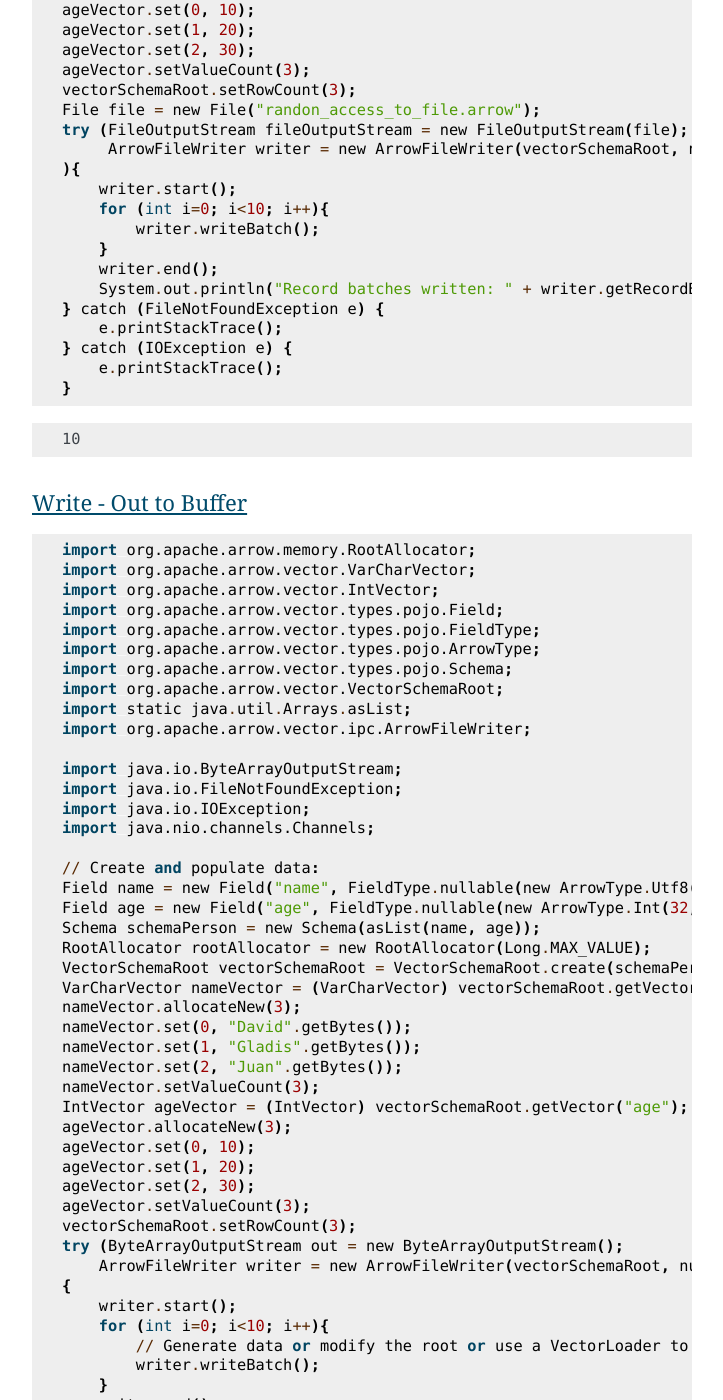
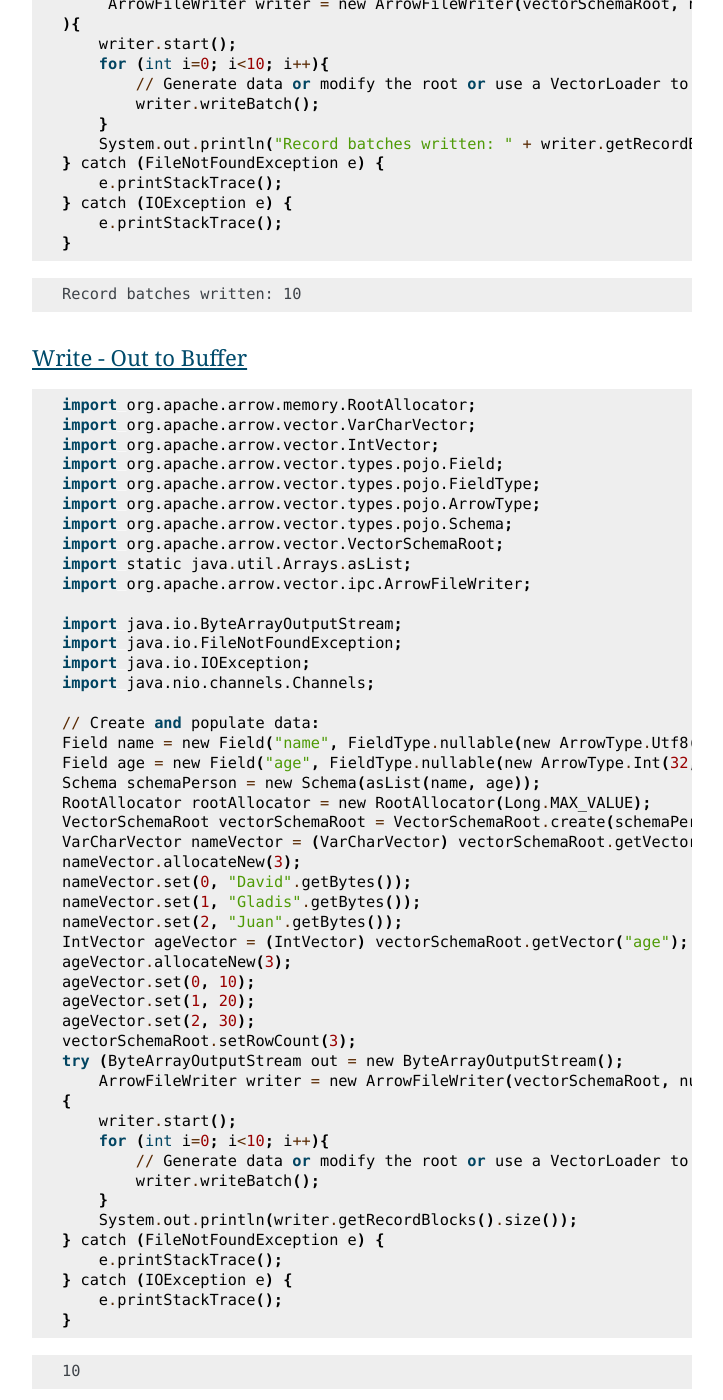
Before and after one commit to apache/arrow-cookbook, a Sphinx documentation site: the page built from java/source/io.rst, in a window 1280 px wide and 1400 px high, scrolled down 1671 px. Shown: the whole window, without its empty margins (388-1111 px from the left). Built offline with Sphinx 7.4.7, drawn with Linux system fonts in a browser that asks for light colours; some of the changed text lies outside the part shown.

Commit message:
Solving pr comments

```diff
--- a/java/source/io.rst
+++ b/java/source/io.rst
@@ -4,18 +4,16 @@
 Reading and writing data
 ========================
 
-Recipes related to reading and writing data from disk using Apache Arrow.
-
-Arrow defines two types of binary formats for serializing record batches `IPC <https://arrow.apache.org/docs/java/ipc.html>`_: Streaming format / File or Random Access format
-
-Arrow vectors can be serialized to disk as the Arrow IPC format. Such files can be directly memory-mapped when read.
+The `Arrow IPC format <https://arrow.apache.org/docs/java/ipc.html>`_ defines two types of binary formats
+for serializing Arrow data: the streaming format and the file format (or random access format). Such files can
+be directly memory-mapped when read.
 
 .. contents::
 
 Writing
 =======
 
-Both libraries writing random access file and streaming format offer the same API
+Both writing file and streaming formats use the same API.
 
 Writing Random Access Files
 ***************************
@@ -51,23 +49,21 @@
     nameVector.set(0, "David".getBytes());
     nameVector.set(1, "Gladis".getBytes());
     nameVector.set(2, "Juan".getBytes());
-    nameVector.setValueCount(3);
     IntVector ageVector = (IntVector) vectorSchemaRoot.getVector("age");
     ageVector.allocateNew(3);
     ageVector.set(0, 10);
     ageVector.set(1, 20);
     ageVector.set(2, 30);
-    ageVector.setValueCount(3);
     vectorSchemaRoot.setRowCount(3);
     File file = new File("randon_access_to_file.arrow");
     try (FileOutputStream fileOutputStream = new FileOutputStream(file);
-         ArrowFileWriter writer = new ArrowFileWriter(vectorSchemaRoot, null, /*WritableByteChannel out*/fileOutputStream.getChannel())
+         ArrowFileWriter writer = new ArrowFileWriter(vectorSchemaRoot, null, fileOutputStream.getChannel())
     ){
         writer.start();
         for (int i=0; i<10; i++){
+            // Generate data or modify the root or use a VectorLoader to get fresh data from somewhere else
             writer.writeBatch();
         }
-        writer.end();
         System.out.println("Record batches written: " + writer.getRecordBlocks().size());
     } catch (FileNotFoundException e) {
         e.printStackTrace();
@@ -77,7 +73,7 @@
 
 .. testoutput::
 
-    10
+    Record batches written: 10
 
 Write - Out to Buffer
 ---------------------
@@ -111,13 +107,11 @@
     nameVector.set(0, "David".getBytes());
     nameVector.set(1, "Gladis".getBytes());
     nameVector.set(2, "Juan".getBytes());
-    nameVector.setValueCount(3);
     IntVector ageVector = (IntVector) vectorSchemaRoot.getVector("age");
     ageVector.allocateNew(3);
     ageVector.set(0, 10);
     ageVector.set(1, 20);
     ageVector.set(2, 30);
-    ageVector.setValueCount(3);
     vectorSchemaRoot.setRowCount(3);
     try (ByteArrayOutputStream out = new ByteArrayOutputStream();
         ArrowFileWriter writer = new ArrowFileWriter(vectorSchemaRoot, null, /*WritableByteChannel out*/Channels.newChannel(out)))
@@ -127,7 +121,6 @@
             // Generate data or modify the root or use a VectorLoader to get fresh data from somewhere else
             writer.writeBatch();
         }
-        writer.end();
         System.out.println(writer.getRecordBlocks().size());
     } catch (FileNotFoundException e) {
         e.printStackTrace();
@@ -173,13 +166,11 @@
     nameVector.set(0, "David".getBytes());
     nameVector.set(1, "Gladis".getBytes());
     nameVector.set(2, "Juan".getBytes());
-    nameVector.setValueCount(3);
     IntVector ageVector = (IntVector) vectorSchemaRoot.getVector("age");
     ageVector.allocateNew(3);
     ageVector.set(0, 10);
     ageVector.set(1, 20);
     ageVector.set(2, 30);
-    ageVector.setValueCount(3);
     vectorSchemaRoot.setRowCount(3);
     File file = new File("streaming_to_file.arrow");
     try (FileOutputStream fileOutputStream = new FileOutputStream(file);
@@ -190,7 +181,6 @@
             // Generate data or modify the root or use a VectorLoader to get fresh data from somewhere else
             writer.writeBatch();
         }
-        writer.end();
         System.out.println(writer.bytesWritten());
     } catch (FileNotFoundException e) {
         e.printStackTrace();
@@ -234,13 +224,11 @@
     nameVector.set(0, "David".getBytes());
     nameVector.set(1, "Gladis".getBytes());
     nameVector.set(2, "Juan".getBytes());
-    nameVector.setValueCount(3);
     IntVector ageVector = (IntVector) vectorSchemaRoot.getVector("age");
     ageVector.allocateNew(3);
     ageVector.set(0, 10);
     ageVector.set(1, 20);
     ageVector.set(2, 30);
-    ageVector.setValueCount(3);
     vectorSchemaRoot.setRowCount(3);
     try (ByteArrayOutputStream out = new ByteArrayOutputStream();
          ArrowStreamWriter writer = new ArrowStreamWriter(vectorSchemaRoot, null, /*WritableByteChannel out*/Channels.newChannel(out))
@@ -250,7 +238,6 @@
             // Generate data or modify the root or use a VectorLoader to get fresh data from somewhere else
             writer.writeBatch();
         }
-        writer.end();
         System.out.println(writer.bytesWritten());
     } catch (FileNotFoundException e) {
         e.printStackTrace();
@@ -305,13 +292,11 @@
     nameVector.set(0, "David".getBytes());
     nameVector.set(1, "Gladis".getBytes());
     nameVector.set(2, "Juan".getBytes());
-    nameVector.setValueCount(3);
     IntVector ageVector = (IntVector) vectorSchemaRoot.getVector("age");
     ageVector.allocateNew(3);
     ageVector.set(0, 10);
     ageVector.set(1, 20);
     ageVector.set(2, 30);
-    ageVector.setValueCount(3);
     vectorSchemaRoot.setRowCount(3);
     File file = new File("randon_access_to_file.arrow");
     try (FileOutputStream fileOutputStream = new FileOutputStream(file);
@@ -330,7 +315,7 @@
              ArrowFileReader reader = new ArrowFileReader(fileInputStream.getChannel(), rootAllocator)
         ){
             // read the 2nd batch or the index that you need according to you write
-            ArrowBlock block = reader.getRecordBlocks().get(1);
+            ArrowBlock block = reader.getRecordBlocks().get(0);
             reader.loadRecordBatch(block);
             VectorSchemaRoot vectorSchemaRootRecover = reader.getVectorSchemaRoot();
             System.out.print(vectorSchemaRootRecover.contentToTSVString());
@@ -374,7 +359,7 @@
     import java.io.IOException;
     import java.nio.channels.Channels;
 
-    // Create and populate data:
+    // Create and populate data
     Field name = new Field("name", FieldType.nullable(new ArrowType.Utf8()), null);
     Field age = new Field("age", FieldType.nullable(new ArrowType.Int(32, true)), null);
     Schema schemaPerson = new Schema(asList(name, age));
@@ -385,13 +370,11 @@
     nameVector.set(0, "David".getBytes());
     nameVector.set(1, "Gladis".getBytes());
     nameVector.set(2, "Juan".getBytes());
-    nameVector.setValueCount(3);
     IntVector ageVector = (IntVector) vectorSchemaRoot.getVector("age");
     ageVector.allocateNew(3);
     ageVector.set(0, 10);
     ageVector.set(1, 20);
     ageVector.set(2, 30);
-    ageVector.setValueCount(3);
     vectorSchemaRoot.setRowCount(3);
     try (ByteArrayOutputStream out = new ByteArrayOutputStream();
          ArrowFileWriter writer = new ArrowFileWriter(vectorSchemaRoot, null, /*WritableByteChannel out*/Channels.newChannel(out)))
@@ -462,13 +445,11 @@
     nameVector.set(0, "David".getBytes());
     nameVector.set(1, "Gladis".getBytes());
     nameVector.set(2, "Juan".getBytes());
-    nameVector.setValueCount(3);
     IntVector ageVector = (IntVector) vectorSchemaRoot.getVector("age");
     ageVector.allocateNew(3);
     ageVector.set(0, 10);
     ageVector.set(1, 20);
     ageVector.set(2, 30);
-    ageVector.setValueCount(3);
     vectorSchemaRoot.setRowCount(3);
     File file = new File("streaming_to_file.arrow");
     try (FileOutputStream fileOutputStream = new FileOutputStream(file);
@@ -480,7 +461,6 @@
             // Generate data or modify the root or use a VectorLoader to get fresh data from somewhere else
             writer.writeBatch();
         }
-        writer.end();
 
         // read
         try (FileInputStream fileInputStreamForStream = new FileInputStream(file);
@@ -537,13 +517,11 @@
     nameVector.set(0, "David".getBytes());
     nameVector.set(1, "Gladis".getBytes());
     nameVector.set(2, "Juan".getBytes());
-    nameVector.setValueCount(3);
     IntVector ageVector = (IntVector) vectorSchemaRoot.getVector("age");
     ageVector.allocateNew(3);
     ageVector.set(0, 10);
     ageVector.set(1, 20);
     ageVector.set(2, 30);
-    ageVector.setValueCount(3);
     vectorSchemaRoot.setRowCount(3);
     try (ByteArrayOutputStream out = new ByteArrayOutputStream();
          ArrowStreamWriter writer = new ArrowStreamWriter(vectorSchemaRoot, null, /*WritableByteChannel out*/Channels.newChannel(out))
@@ -554,7 +532,6 @@
             // Generate data or modify the root or use a VectorLoader to get fresh data from somewhere else
             writer.writeBatch();
         }
-        writer.end();
 
         // read
         try (ArrowStreamReader readerBufferForStream = new ArrowStreamReader(new ByteArrayInputStream(out.toByteArray()), rootAllocator)
```
Also changed, not shown: other parts of java/source/io.rst (+3 -3 lines).
